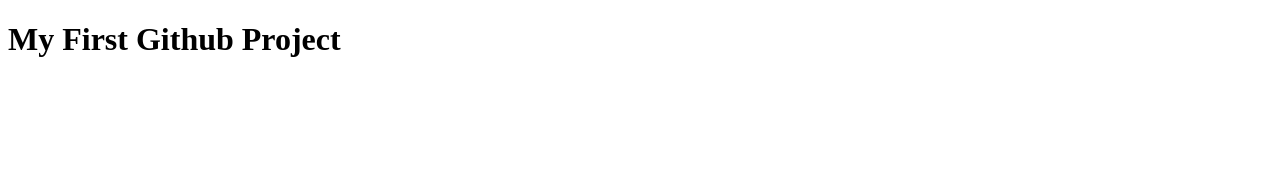
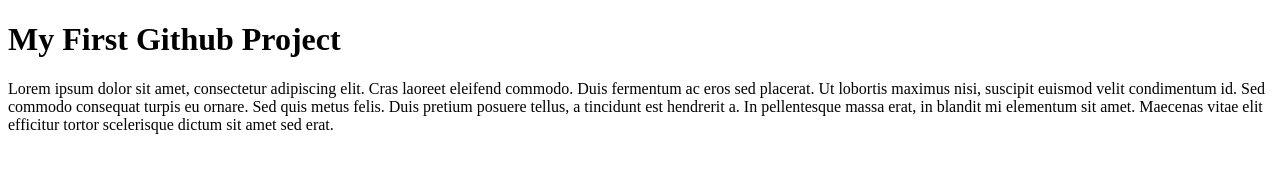
Before and after one commit to brianlamco/example, a plain HTML site: page index.html in a window 1280 px wide. Drawn offline with Linux system fonts and the light colour scheme.

Commit message:
Updated index.html
Added main tag and lorem ipsum.

```diff
--- a/index.html
+++ b/index.html
@@ -9,5 +9,8 @@
 	<header>
     <h1>My First Github Project</h1>
     </header>
+    <main>
+    	<p>Lorem ipsum dolor sit amet, consectetur adipiscing elit. Cras laoreet eleifend commodo. Duis fermentum ac eros sed placerat. Ut lobortis maximus nisi, suscipit euismod velit condimentum id. Sed commodo consequat turpis eu ornare. Sed quis metus felis. Duis pretium posuere tellus, a tincidunt est hendrerit a. In pellentesque massa erat, in blandit mi elementum sit amet. Maecenas vitae elit efficitur tortor scelerisque dictum sit amet sed erat.</p>
+    </main>
 </body>
 </html>
```
